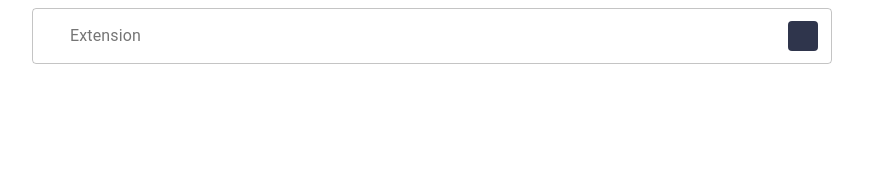
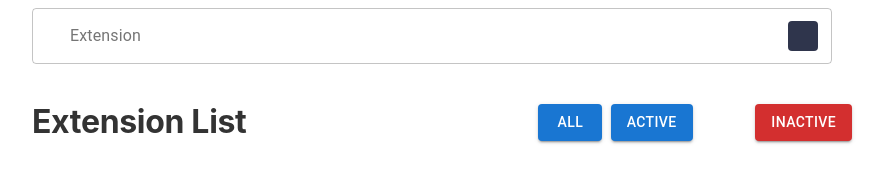
Before and after one commit to foday/uimanager-i, a Gatsby site in the folder app/: page / in a window 1280 px wide. Shown: the whole page, without its empty margins (182-1066 px from the left). Built offline with nearby package versions, Linux system fonts and the light colour scheme; Gatsby itself is replaced by a stand-in of ours; some icons are missing.

Commit message:
Day 2 of working on this uimanager before work. I continued working on the header I add the words Extension List and then added buttons to the right using material ui Grid component

```diff
--- a/app/src/components/header.js
+++ b/app/src/components/header.js
@@ -39,6 +39,21 @@ const header = () => {
           </InputAdornment>
       }}
       variant="outlined" />
+
+      <Grid container spacing={2} sx={{marginTop: 5}}>
+        <Grid size={7}><h1>Extension List</h1></Grid>
+        <Grid size={1}> <Button variant="contained" sx={{color: "2f354c"}}>All</Button> </Grid>
+        <Grid size={2}> <Button variant="contained">Active</Button> </Grid>
+        <Grid size={2}> <Button variant="contained" color="error">Inactive</Button> </Grid>
+      </Grid>
+      {/* //Flex box but delete later if grid works */}
+      {/* <Box sx={{alignItems: 'flex-start', marginTop: 0, order: 1}}>Extension List</Box>
+      <Box sx={{alignItems: 'flex-end', order: 2}}>All</Box>
+      <Box sx={{alignItems: 'flex-end'}}>Active</Box>
+      <Box sx={{alignItems: 'flex-end'}}>Inactive</Box> */}
+      {/* End of flex box code  */}
+
+
       {/* <Paper
       component="form"
       sx={{ p: '2px 4px', display: 'flex', alignItems: 'center', width: 400 }}
```
